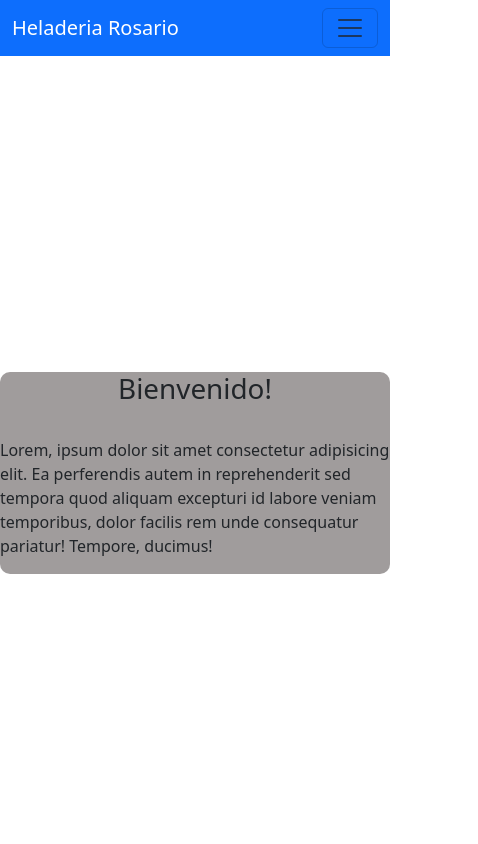
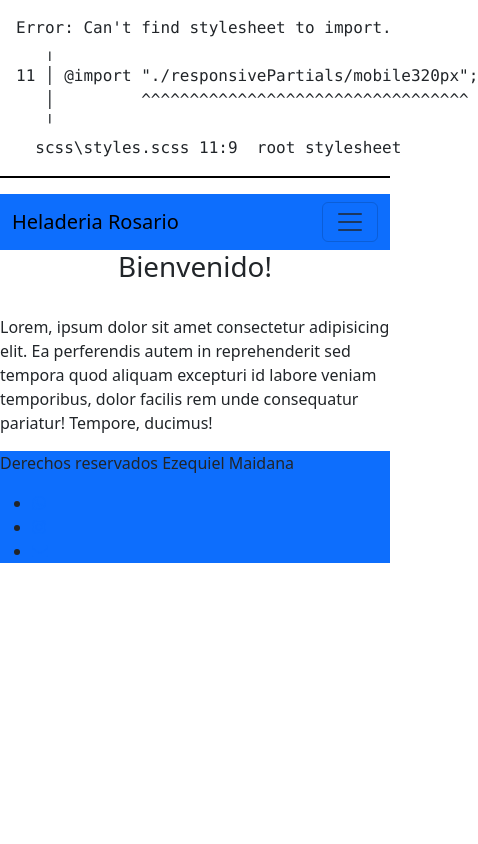
Before and after one commit to ezzequiel1889/EzequielMaidana-EntregaDW, a website: page index.html in a window 390 px wide. Shown: the top 844 px of the page, 478 px wide, since content can reach past the window. Drawn offline with nearby package versions, Linux system fonts and the light colour scheme.

Commit message:
cualquiera

```diff
--- a/css/styles.css
+++ b/css/styles.css
@@ -1,186 +1,17 @@
-header {
-  width: 100%;
+/* Error: Can't find stylesheet to import.
+ *    ,
+ * 11 | @import "./responsivePartials/mobile320px";
+ *    |         ^^^^^^^^^^^^^^^^^^^^^^^^^^^^^^^^^^
+ *    '
+ *   scss\styles.scss 11:9  root stylesheet */
+
+body::before {
+  font-family: "Source Code Pro", "SF Mono", Monaco, Inconsolata, "Fira Mono",
+      "Droid Sans Mono", monospace, monospace;
+  white-space: pre;
+  display: block;
+  padding: 1em;
+  margin-bottom: 1em;
+  border-bottom: 2px solid black;
+  content: "Error: Can't find stylesheet to import.\a    \2577 \a 11 \2502  @import \"./responsivePartials/mobile320px\";\d\a    \2502          ^^^^^^^^^^^^^^^^^^^^^^^^^^^^^^^^^^\a    \2575 \a   scss\\styles.scss 11:9  root stylesheet";
 }
-
-#hed {
-  color: white !important;
-}
-
-body {
-  height: 122vh;
-  display: flex;
-  flex-direction: column;
-  align-items: center;
-  justify-content: space-between;
-}
-body .main_class {
-  background-color: rgb(160, 156, 156);
-  border-radius: 10px;
-}
-
-footer {
-  display: flex;
-  align-items: center;
-  justify-content: space-around;
-  width: 100%;
-  height: 140px;
-}
-footer #p-footer {
-  color: white;
-  padding: 5px;
-  background-color: black;
-  border-radius: 15px;
-}
-footer .redes ul {
-  display: flex;
-  gap: 100px;
-  list-style: none;
-}
-footer .redes ul li {
-  font-size: 25px;
-}
-footer .redes ul li a i {
-  color: white;
-  transition: color 0.4s;
-}
-footer .redes ul li a i:hover {
-  color: black !important;
-}
-
-@media screen and (max-width: 320px) {
-  body {
-    width: 100%;
-  }
-  main {
-    margin: 50px 0px;
-  }
-  footer {
-    width: 100%;
-  }
-  footer .copy {
-    padding: 5px;
-    text-align: center;
-  }
-  footer .copy .p-footer {
-    font-size: 6px;
-  }
-  footer .redes {
-    padding-right: 16px;
-  }
-  footer .redes ul {
-    gap: 25px;
-  }
-  footer .redes ul li {
-    font-size: 20px;
-  }
-}
-@media screen and (max-width: 375px) {
-  body {
-    width: 100%;
-  }
-  main {
-    margin: 50px 0px;
-  }
-  footer {
-    width: 100%;
-  }
-  footer .copy {
-    padding: 5px;
-    text-align: center;
-  }
-  footer .copy .p-footer {
-    font-size: 6px;
-  }
-  footer .redes {
-    padding-right: 16px;
-  }
-  footer .redes ul {
-    gap: 25px;
-  }
-  footer .redes ul li {
-    font-size: 20px;
-  }
-}
-@media screen and (max-width: 428px) {
-  body {
-    width: 100%;
-  }
-  main {
-    margin: 50px 0px;
-  }
-  footer {
-    width: 100%;
-  }
-  footer .copy {
-    padding: 5px;
-    text-align: center;
-  }
-  footer .copy .p-footer {
-    font-size: 25px;
-  }
-  footer .redes {
-    padding-right: 16px;
-  }
-  footer .redes ul {
-    gap: 25px;
-  }
-  footer .redes ul li {
-    font-size: 25px;
-  }
-}
-@media screen and (max-width: 428px) {
-  body {
-    width: 100%;
-  }
-  main {
-    margin: 50px 0px;
-  }
-  footer {
-    width: 100%;
-  }
-  footer .copy {
-    padding: 5px;
-    text-align: center;
-  }
-  footer .copy .p-footer {
-    font-size: 25px;
-  }
-  footer .redes {
-    padding-right: 16px;
-  }
-  footer .redes ul {
-    gap: 25px;
-  }
-  footer .redes ul li {
-    font-size: 25px;
-  }
-}
-@media screen and (max-width: 428px) {
-  body {
-    width: 100%;
-  }
-  main {
-    margin: 50px 0px;
-  }
-  footer {
-    width: 100%;
-  }
-  footer .copy {
-    padding: 5px;
-    text-align: center;
-  }
-  footer .copy .p-footer {
-    font-size: 25px;
-  }
-  footer .redes {
-    padding-right: 16px;
-  }
-  footer .redes ul {
-    gap: 25px;
-  }
-  footer .redes ul li {
-    font-size: 25px;
-  }
-}
-
-/*# sourceMappingURL=styles.css.map */
```
